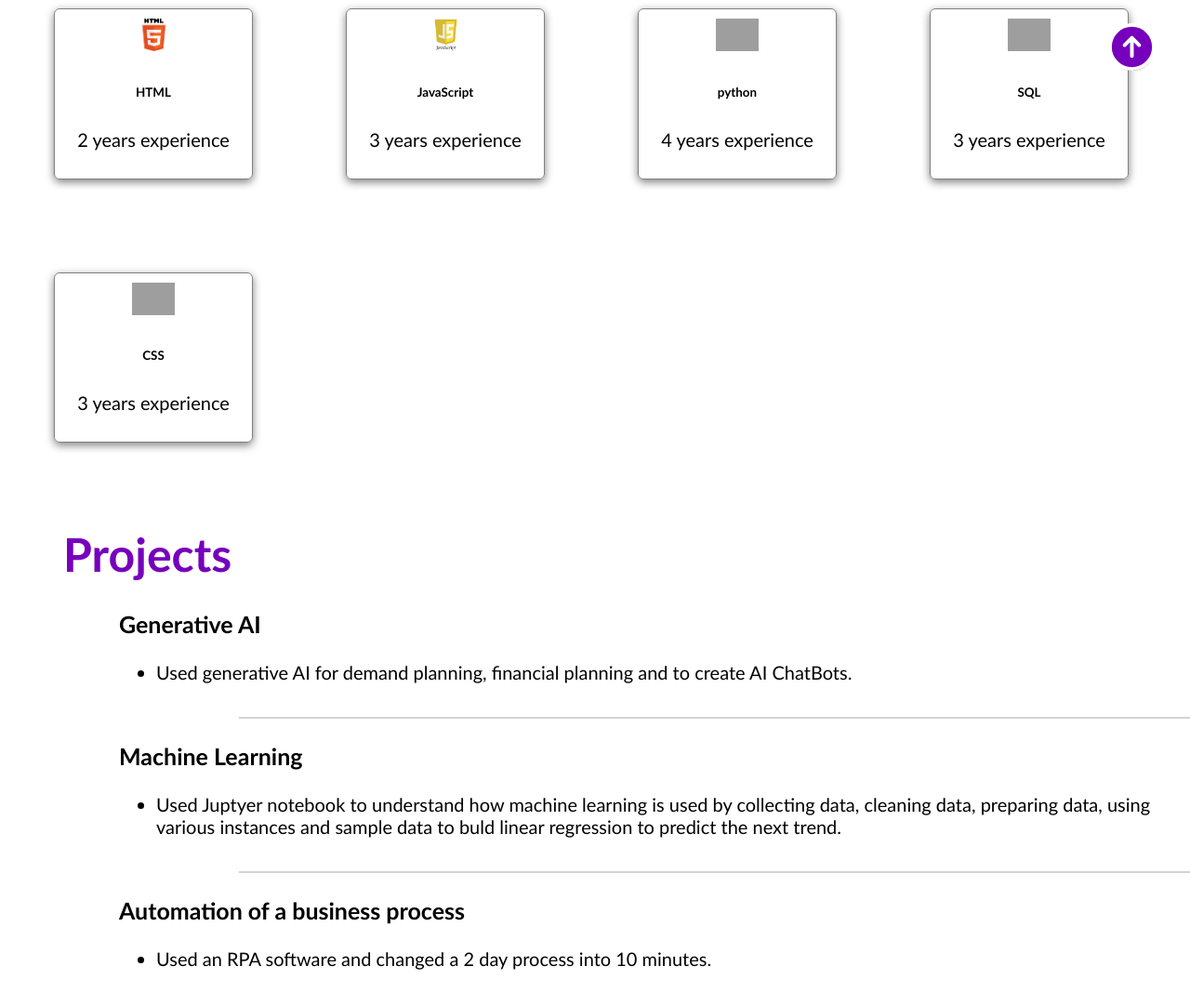
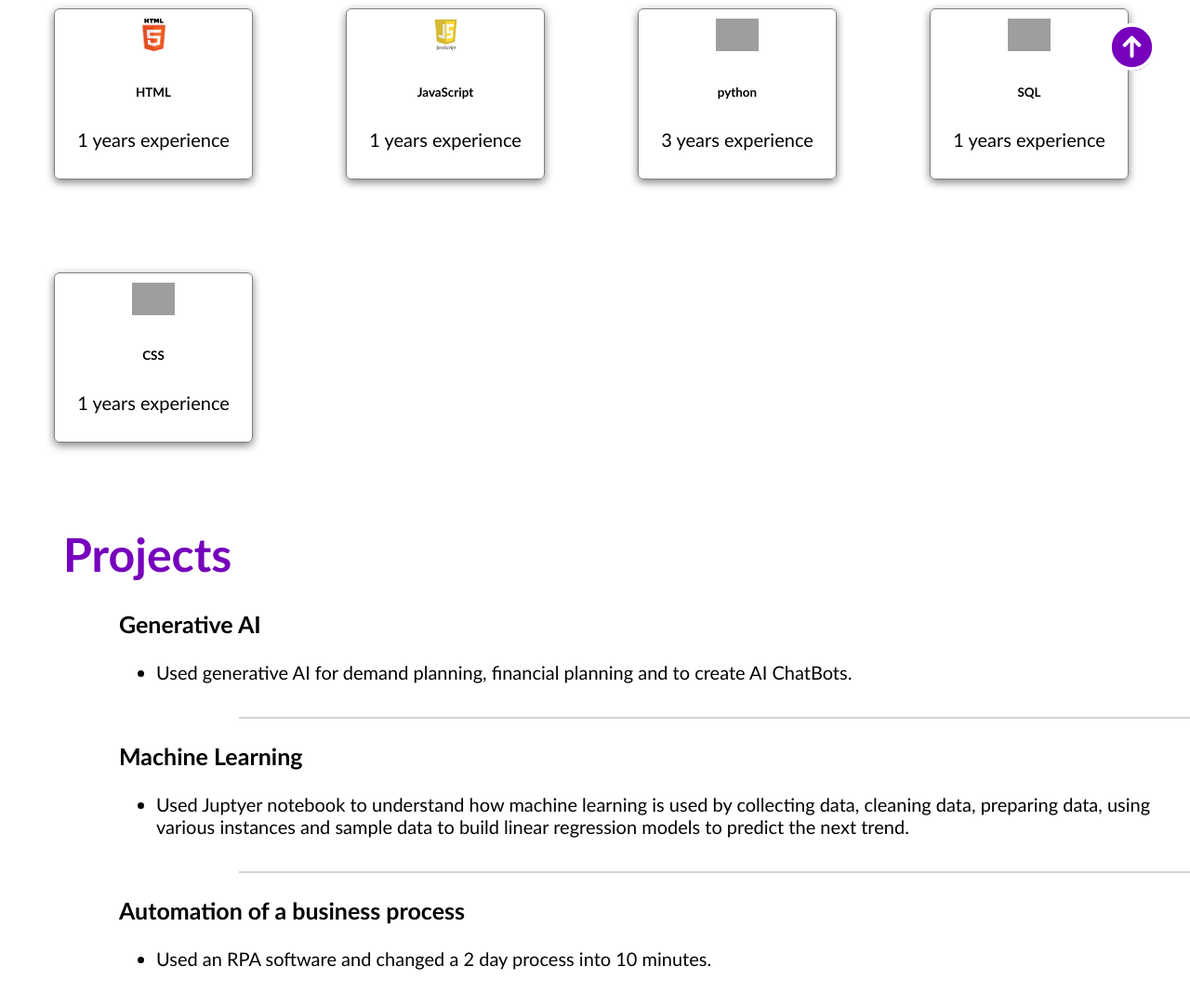
Before and after one commit to IbraheemMwork/website-lab, a plain HTML site: page index.html in a window 1280 px wide. Shown: the part 700-1782 px from the top of the page at 93% size. Drawn offline with Linux system fonts and the light colour scheme; grey boxes are pictures that could not be loaded.

Commit message:
Update index.html
v1.02

```diff
--- a/index.html
+++ b/index.html
@@ -63,13 +63,13 @@
         <div class="skill">
           <img src="html_finalprojimages/html5.png"/>
           <h6>HTML</h6>
-          <p>2 years experience</p>
+          <p>1 years experience</p>
         </div>
 
         <div class="skill">
           <img src="html_finalprojimages/js.jpeg"/>
           <h6>JavaScript</h6>
-          <p>3 years experience</p>
+          <p>1 years experience</p>
         </div>
 
         <!-- Add more skills here -->
@@ -77,19 +77,19 @@
         <div class="skill">
             <img src="https://i0.wp.com/junilearning.com/wp-content/uploads/2020/06/python-programming-language.webp?fit=1920%2C1920&ssl=1"/>
             <h6>python</h6>
-            <p>4 years experience</p>
+            <p>3 years experience</p>
           </div>
 
           <div class="skill">
             <img src="https://encrypted-tbn0.gstatic.com/images?q=tbn:ANd9GcQ_lTeBk0QdOhzcE4vM82jU6DESzpm27PmiGA&s"/>
             <h6>SQL</h6>
-            <p>3 years experience</p>
+            <p>1 years experience</p>
           </div>
 
           <div class="skill">
             <img src="https://blog.leonhassan.co.uk/content/images/2019/09/css3-1.svg"/>
             <h6>CSS</h6>
-            <p>3 years experience</p>
+            <p>1 years experience</p>
           </div>
 
 
@@ -114,7 +114,7 @@
           <div class="project-card">
             <h3>Machine Learning</h3>
             <ul>
-              <li>Used Juptyer notebook to understand how machine learning is used by collecting data, cleaning data, preparing data, using various instances and sample data to buld linear regression to predict the next trend.</li>
+              <li>Used Juptyer notebook to understand how machine learning is used by collecting data, cleaning data, preparing data, using various instances and sample data to build linear regression models to predict the next trend.</li>
             </ul>
           </div>
           <hr>
```
